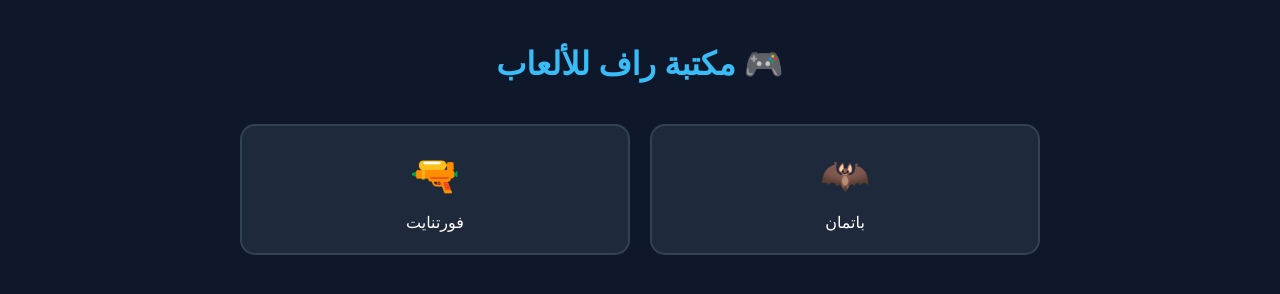
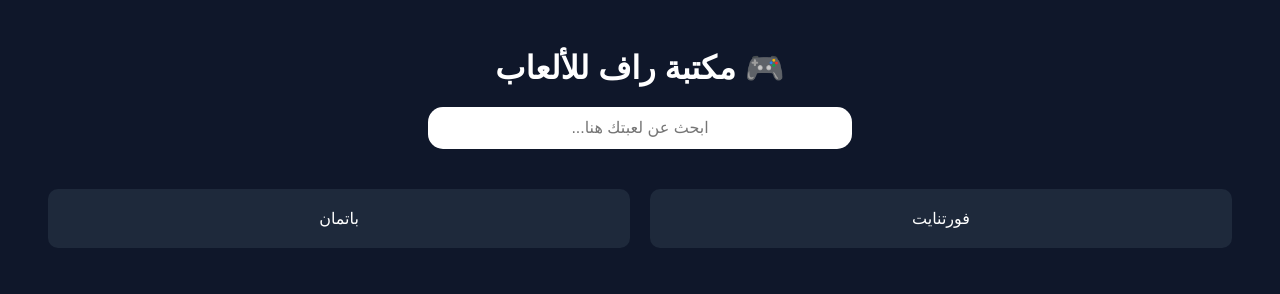
Before and after one commit to rafealansary752-a11y/rafe-games, a plain HTML site: page index.html in a window 1280 px wide. Drawn offline with Linux system fonts and the light colour scheme.

Commit message:
Revise styles and add search input in index.html
Updated styles for body, headings, and cards. Added a search input field.

```diff
--- a/index.html
+++ b/index.html
@@ -4,19 +4,21 @@
     <meta charset="UTF-8">
     <title>مكتبة راف للألعاب</title>
     <style>
-        body { background: #0f172a; color: #f8fafc; font-family: 'Segoe UI', sans-serif; text-align: center; margin: 0; padding: 20px; }
-        h1 { margin-bottom: 40px; color: #38bdf8; }
-        .grid { display: grid; grid-template-columns: repeat(auto-fit, minmax(200px, 1fr)); gap: 20px; max-width: 800px; margin: auto; }
-        .card { background: #1e293b; padding: 20px; border-radius: 15px; text-decoration: none; color: white; transition: 0.3s; border: 2px solid #334155; }
-        .card:hover { transform: scale(1.05); border-color: #38bdf8; background: #334155; }
-        .icon { font-size: 40px; margin-bottom: 10px; display: block; }
+        body { background: #0f172a; color: white; text-align: center; font-family: sans-serif; padding: 20px; }
+        h1 { margin-bottom: 20px; }
+        #searchInput { width: 90%; max-width: 400px; padding: 12px; margin: 20px auto; display: block; border-radius: 15px; border: none; text-align: center; font-size: 16px; outline: none; }
+        .grid { display: grid; grid-template-columns: repeat(auto-fit, minmax(200px, 1fr)); gap: 20px; padding: 20px; }
+        .card { background: #1e293b; padding: 20px; border-radius: 10px; transition: transform 0.2s; }
+        .card:hover { transform: scale(1.05); }
     </style>
 </head>
 <body>
     <h1>🎮 مكتبة راف للألعاب</h1>
+    <input type="text" id="searchInput" placeholder="ابحث عن لعبتك هنا...">
+
     <div class="grid">
-        <a href="batman.html" class="card"><span class="icon">🦇</span>باتمان</a>
-        <a href="fortnite.html" class="card"><span class="icon">🔫</span>فورتنايت</a>
+        <div class="card">فورتنايت</div>
+        <div class="card">باتمان</div>
     </div>
 </body>
 </html>
```
